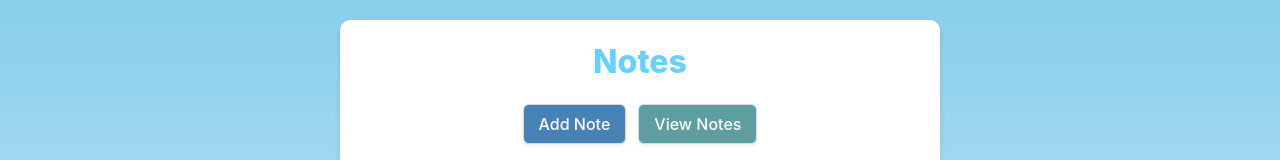
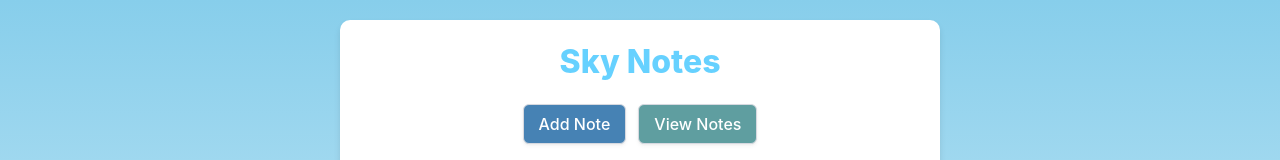
Before and after one commit to AnugrahFadillah/tugas2prakktcc, a React (Create React App) app in the folder frontend/: page / in a window 1280 px wide. Shown: the top 160 px of the page. Built offline with nearby package versions, Linux system fonts and the light colour scheme; no server answers.

Commit message:
Update App.js

```diff
--- a/frontend/src/App.js
+++ b/frontend/src/App.js
@@ -79,7 +79,7 @@ const NotesApp = () => {
   return (
     <div style={{ background: "linear-gradient(to bottom, #87CEEB, #ffffff)", minHeight: "100vh", padding: "20px" }}>
       <div className="container p-5" style={{ maxWidth: "600px", margin: "auto", borderRadius: "10px", padding: "20px", background: "white", boxShadow: "0px 4px 6px rgba(0, 0, 0, 0.1)" }}>
-        <h1 className="title has-text-centered has-text-info">Notes</h1>
+        <h1 className="title has-text-centered has-text-info"> Sky Notes</h1>
         {message && <div className="notification is-success has-text-centered">{message}</div>}
         {error && <div className="notification is-danger has-text-centered">{error}</div>}
         <div className="buttons is-centered">
```
